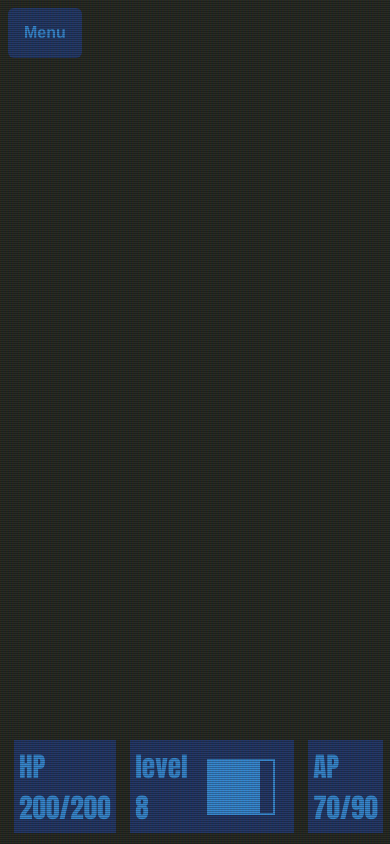
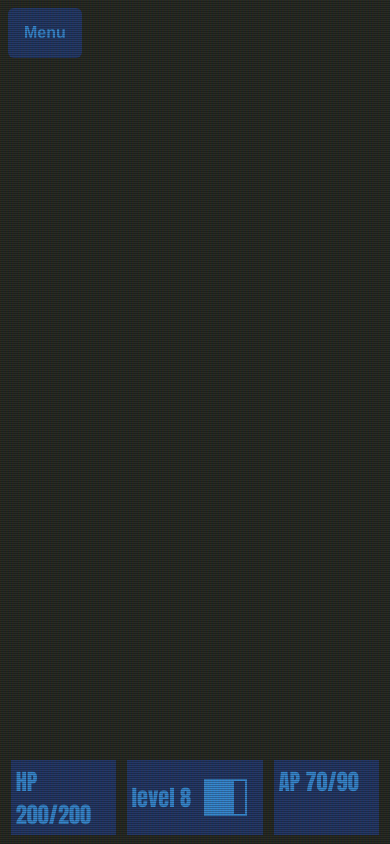
Before and after one commit to Dawson-Robotics/TakTik-2025-Website, a React (Vite) app in the folder site/: page / in a window 390 px wide. Built offline with nearby package versions, Linux system fonts and the light colour scheme.

Commit message:
add missing media queries

```diff
--- a/site/src/pages/homePage.css
+++ b/site/src/pages/homePage.css
@@ -58,3 +58,49 @@
     flex: 3;
   }
 }
+
+@media(max-width: 700px){
+  #level{
+    flex:1
+  }
+  #xp-bar{
+    width: 50%
+  }
+
+  #char-info{
+    font-size: 1.6em;
+  }
+}
+
+@media(max-width: 550px){
+  #xp-earned{
+    width: 70%;
+  }
+}
+
+@media(max-width: 500px){
+  #xp-bar{
+    height: 50%
+  }
+}
+
+@media(max-width: 470px){
+  #char-info{
+    font-size: 1.4em;
+  }
+}
+
+@media(max-width: 350px){
+  #char-info{
+    font-size: 1.2em;
+  }
+
+  #xp-bar{
+    height: 30%
+  }
+
+  #action-Points, #health-Points{
+    flex: 0.5;
+    font-size: 1em;
+  }
+}
```
